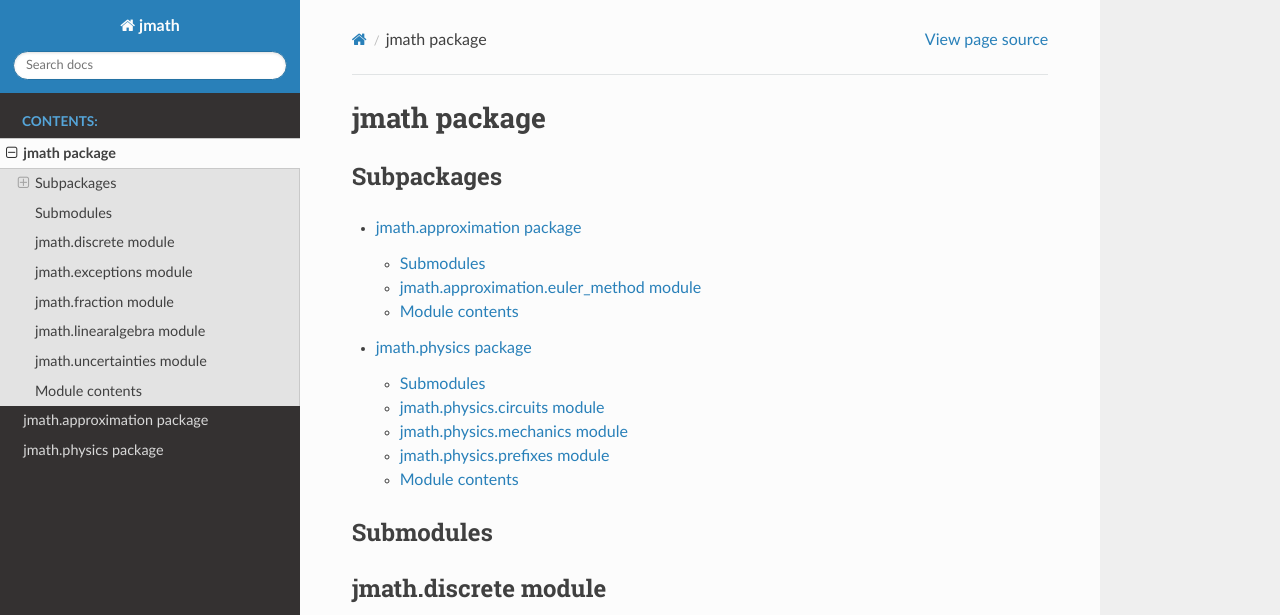
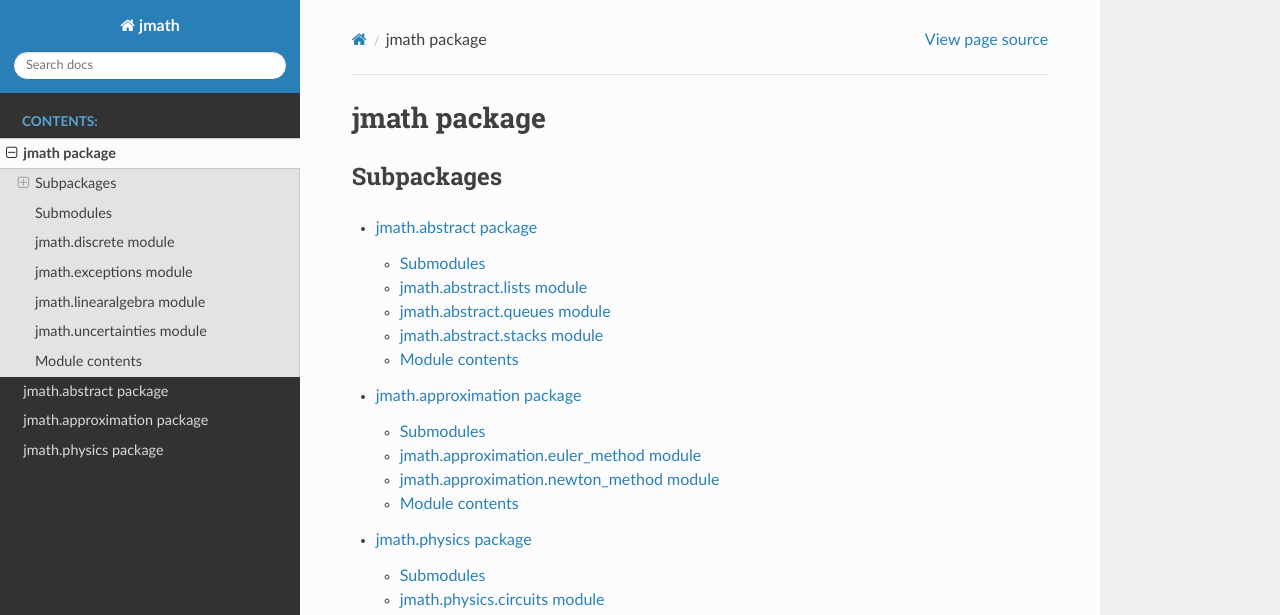
Before and after one commit to JHay0112/jmath, a Sphinx documentation site: the page built from docs/source/jmath.rst, in a window 1280 px wide and 1400 px high. Shown: the top 615 px of the window. Built offline with Sphinx 7.4.7 and the Read the Docs theme 2.0.0, drawn with Linux system fonts in a browser that asks for light colours; some of the changed text lies outside the part shown.

Commit message:
Documentation fixes

```diff
--- a/docs/source/index.rst
+++ b/docs/source/index.rst
@@ -11,6 +11,7 @@ jmath Documentation
    :caption: Contents:
 
    jmath
+   jmath.abstract
    jmath.approximation
    jmath.physics
 
--- /dev/null
+++ b/docs/source/jmath.abstract.rst
@@ -0,0 +1,37 @@
+jmath.abstract package
+======================
+
+Submodules
+----------
+
+jmath.abstract.lists module
+---------------------------
+
+.. automodule:: jmath.abstract.lists
+   :members:
+   :undoc-members:
+   :show-inheritance:
+
+jmath.abstract.queues module
+----------------------------
+
+.. automodule:: jmath.abstract.queues
+   :members:
+   :undoc-members:
+   :show-inheritance:
+
+jmath.abstract.stacks module
+----------------------------
+
+.. automodule:: jmath.abstract.stacks
+   :members:
+   :undoc-members:
+   :show-inheritance:
+
+Module contents
+---------------
+
+.. automodule:: jmath.abstract
+   :members:
+   :undoc-members:
+   :show-inheritance:
--- a/docs/source/jmath.approximation.rst
+++ b/docs/source/jmath.approximation.rst
@@ -12,6 +12,14 @@ jmath.approximation.euler\_method module
    :undoc-members:
    :show-inheritance:
 
+jmath.approximation.newton\_method module
+-----------------------------------------
+
+.. automodule:: jmath.approximation.newton_method
+   :members:
+   :undoc-members:
+   :show-inheritance:
+
 Module contents
 ---------------
 
--- a/docs/source/jmath.rst
+++ b/docs/source/jmath.rst
@@ -7,6 +7,7 @@ Subpackages
 .. toctree::
    :maxdepth: 4
 
+   jmath.abstract
    jmath.approximation
    jmath.physics
 
@@ -25,14 +26,6 @@ jmath.exceptions module
 -----------------------
 
 .. automodule:: jmath.exceptions
-   :members:
-   :undoc-members:
-   :show-inheritance:
-
-jmath.fraction module
----------------------
-
-.. automodule:: jmath.fraction
    :members:
    :undoc-members:
    :show-inheritance:
```
